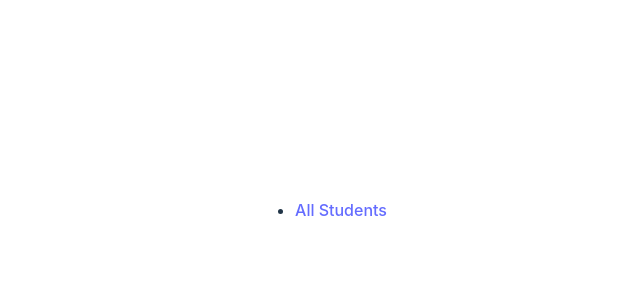
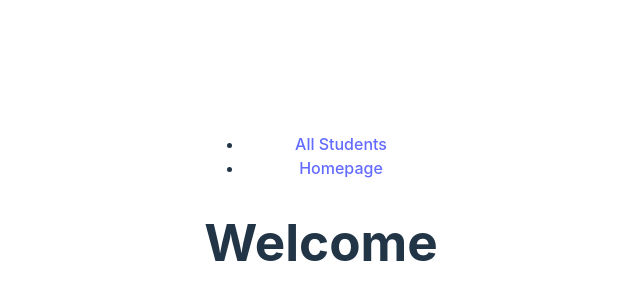
Before and after one commit to GA-SEB-3/Unit03-W02-D02-React-Routing, a React (Vite) app: page / in a window 1280 px wide. Before the commit this address had no page. Shown: the part 190-490 px from the top of the page, without its empty margins (319-959 px from the left). Built offline with nearby package versions, Linux system fonts and the light colour scheme.

Commit message:
updated code

```diff
--- a/src/App.jsx
+++ b/src/App.jsx
@@ -3,6 +3,7 @@ import {Routes, Route} from 'react-router'
 import Students from './components/Students'
 import StudentDetails from './components/StudentDetails'
 import Navbar from './components/Navbar'
+import Homepage from './components/Homepage'
 
 // Step 2: import Route and Routes from "react-router"
 
@@ -18,7 +19,9 @@ function App() {
    <Navbar/>
       <Routes>
         <Route path = "/students" element = {<Students/>}  />
-        <Route path='/students/3' element = {<StudentDetails/>}/>
+        <Route path='/students/:id' element = {<StudentDetails/>}/>
+        <Route path='/' element = {<Homepage/>}/>
+
       </Routes>
 
 
--- /dev/null
+++ b/src/components/Homepage.jsx
@@ -0,0 +1,11 @@
+import React from 'react'
+
+function Homepage() {
+  return (
+    <div>
+      <h1>Welcome</h1>
+    </div>
+  )
+}
+
+export default Homepage
--- a/src/components/Navbar.jsx
+++ b/src/components/Navbar.jsx
@@ -2,11 +2,16 @@ import React from 'react'
 import {Link} from 'react-router'
 
 function Navbar() {
+    // exercise 2:
+    // create a Homepage component that has h1 that says Welcome
+    // add the link to it in the Navbar.jsx
   return (
     <div>
       <ul>
         {/* linking in React application */}
         <li><Link to="/students">All Students</Link></li>
+        <li><Link to="/">Homepage</Link></li>
+
       </ul>
     </div>
   )
```
